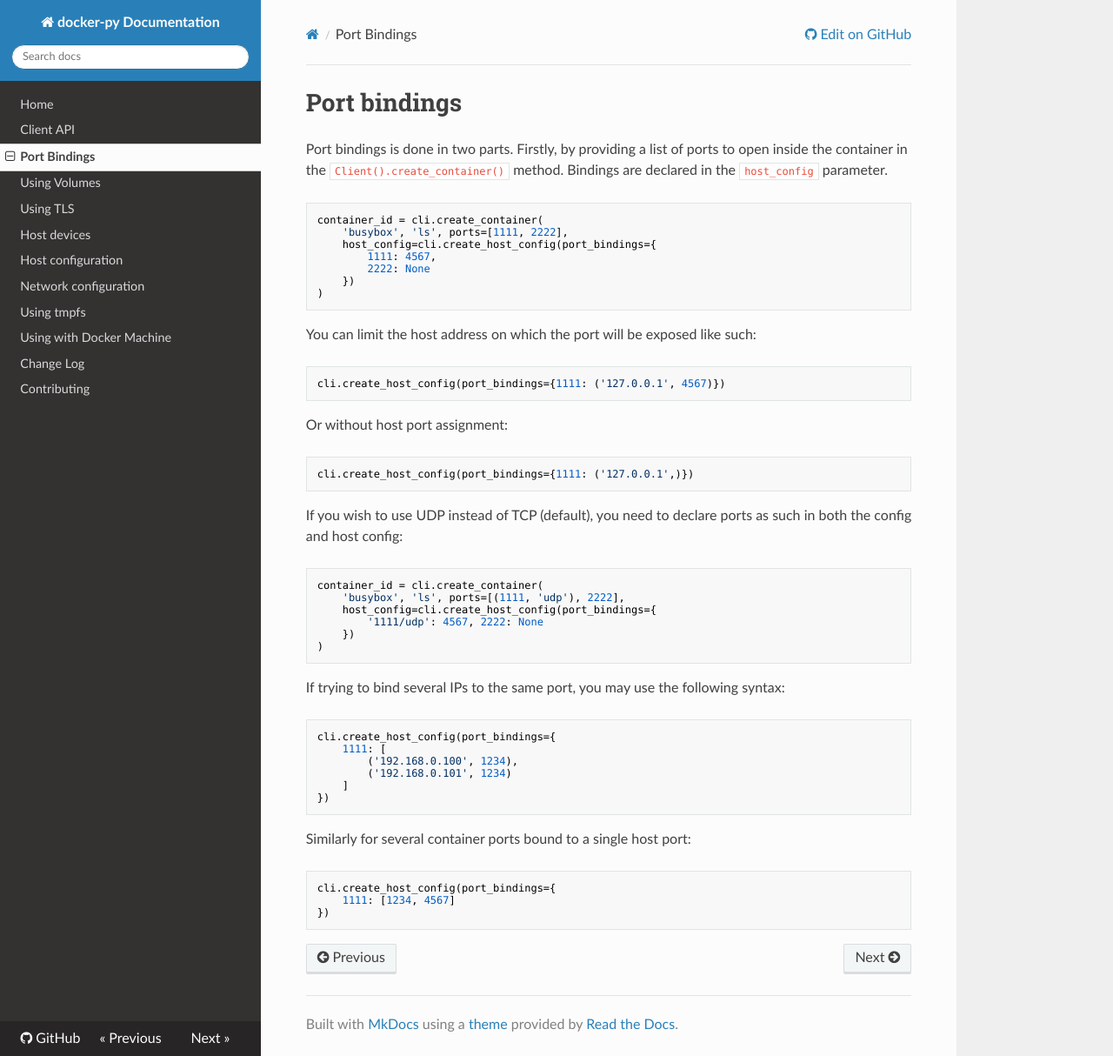
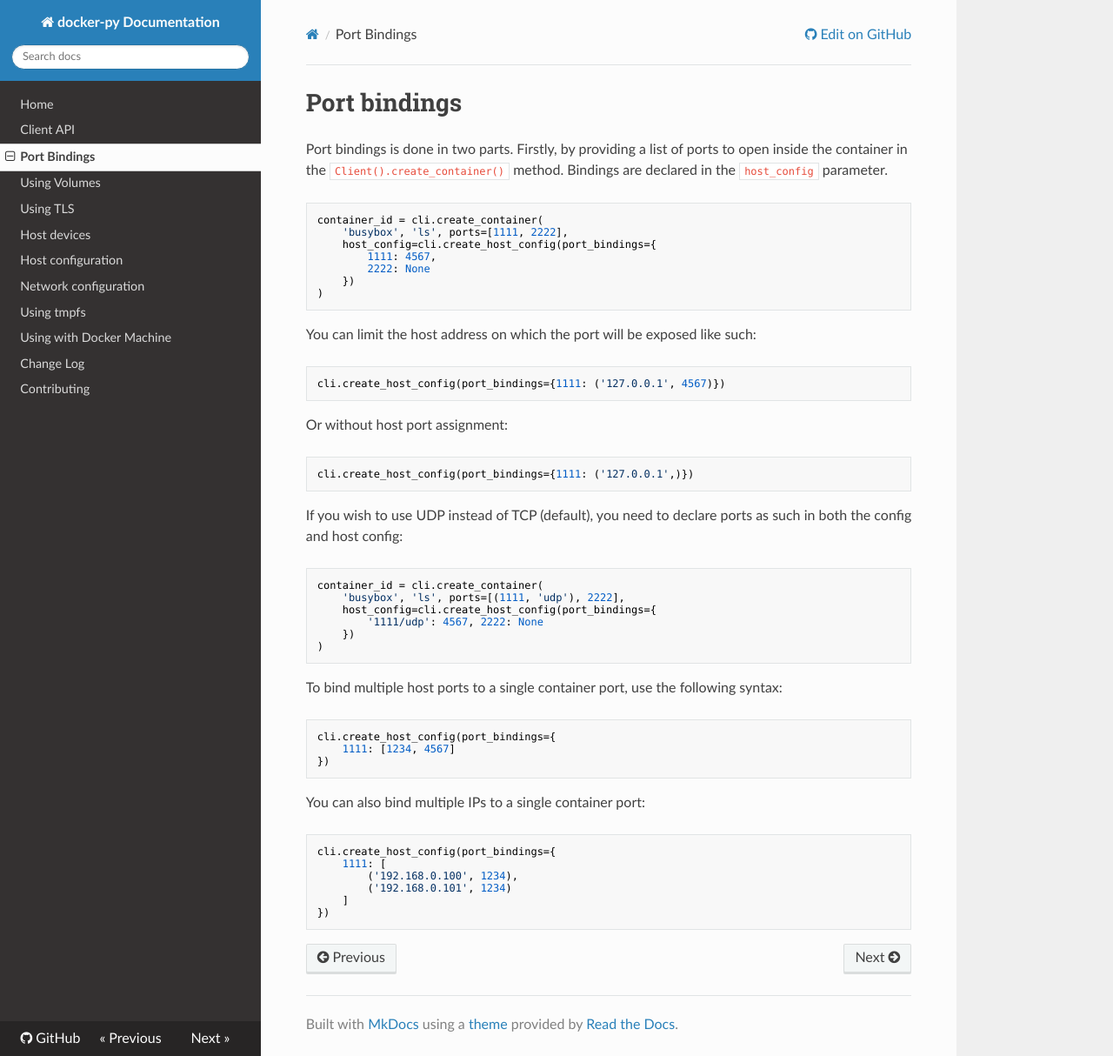
Before and after one commit to docker/docker-py, an MkDocs documentation site: the page built from docs/port-bindings.md, in a window 1280 px wide and 1214 px high. Shown: the whole window at 87% size. Built offline with MkDocs 1.6.1, drawn with Linux system fonts in a browser that asks for light colours; nearby versions of some CDN libraries; old or Windows-style settings are respelled for this version of MkDocs.

Commit message:
Improve port binding docs
- Reword a sentence that was wrong ("container" and "host" were the
  wrong way round)

- Put the multiple-ports example before the multiple-IPs example

Signed-off-by: Aanand Prasad <aanand.prasad@gmail.com>

````diff
--- a/docs/port-bindings.md
+++ b/docs/port-bindings.md
@@ -38,7 +38,16 @@ container_id = cli.create_container(
 )
 ```
 
-If trying to bind several IPs to the same port, you may use the following syntax:
+To bind multiple host ports to a single container port, use the following syntax:
+
+```python
+cli.create_host_config(port_bindings={
+    1111: [1234, 4567]
+})
+```
+
+You can also bind multiple IPs to a single container port:
+
 ```python
 cli.create_host_config(port_bindings={
     1111: [
@@ -47,10 +56,3 @@ cli.create_host_config(port_bindings={
     ]
 })
 ```
-
-Similarly for several container ports bound to a single host port:
-```python
-cli.create_host_config(port_bindings={
-    1111: [1234, 4567]
-})
-```
````
